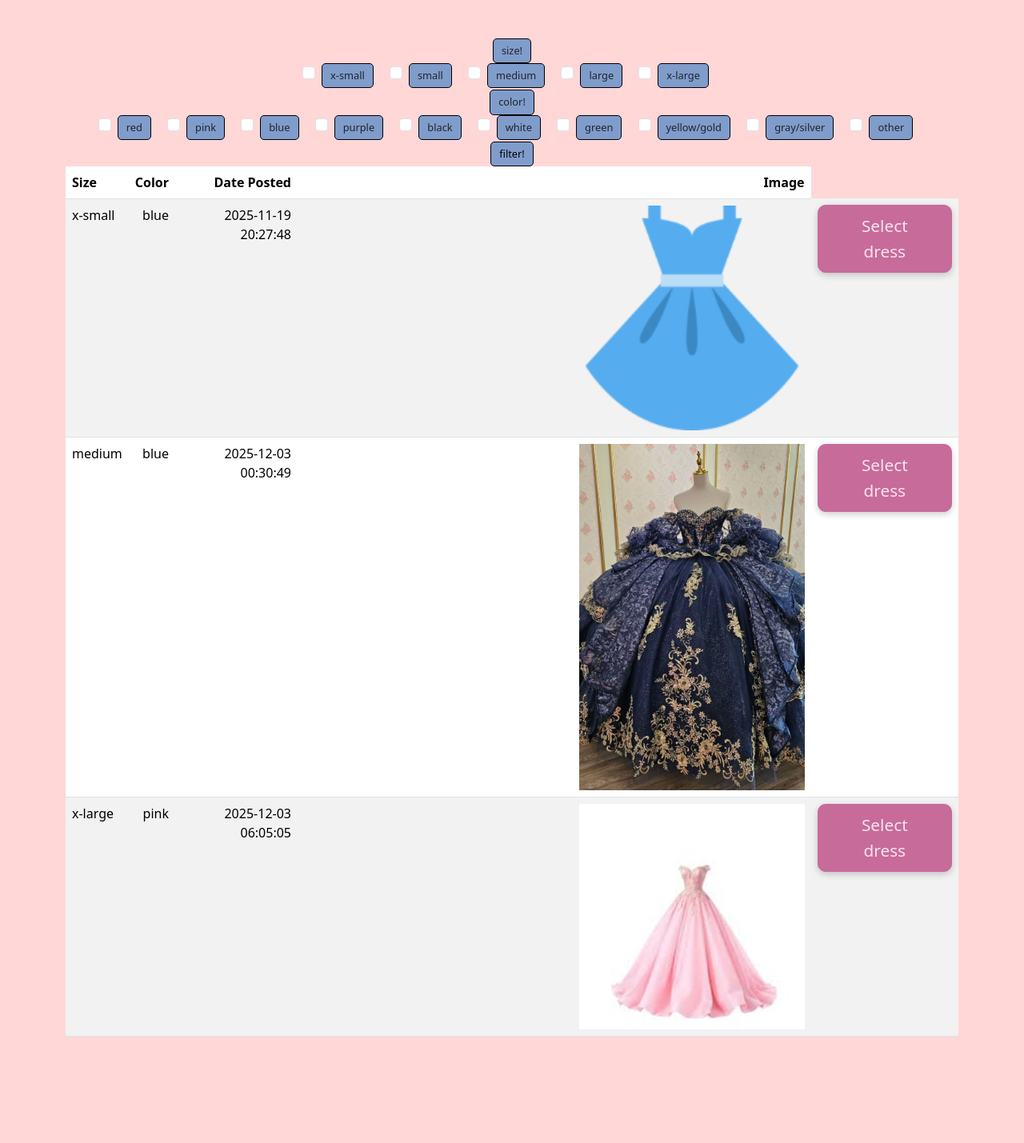
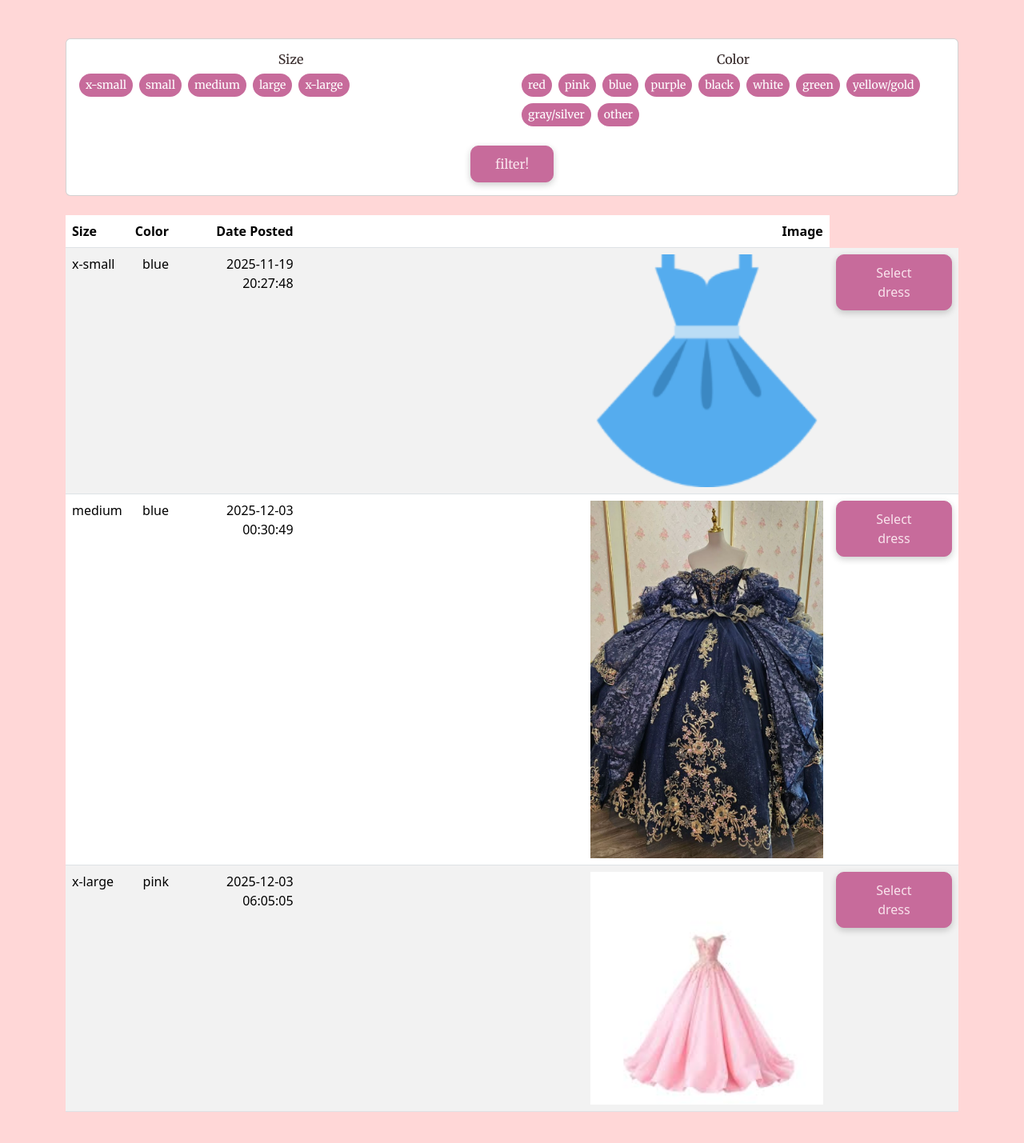
Before and after one commit to angelicabz81/gettingStarted, a Flask app: page /catalog in a window 1280 px wide. Shown: the part 76-1505 px from the top of the page at 80% size. Before the commit the page ends 1372 px from the top, so only its background shows below. Run offline with Flask 3, Linux system fonts and the light colour scheme; a user stored in the database is signed in; data comes from the database, SQL or seed files in the repository; both versions use the stored data as it was after the commit; some libraries are stand-ins or nearby versions; some web fonts are replaced.

Commit message:
Organize filter buttons

```diff
--- a/static/style.css
+++ b/static/style.css
@@ -25,7 +25,7 @@ body {
     color: #F9E3EC;
     border-color: #C76B9B;
 
-    font-size: 1.3rem;
+    font-size: 1rem;
     border-radius: 10px;
     padding: 10px 30px;
     box-shadow: 0px 3px 8px rgba(0, 0, 0, 0.2);
@@ -57,6 +57,36 @@ nav .navbar-brand
 }
 .navbar {
   background: linear-gradient(to right, #C76B9B, #cb7ea6)
+}
+
+
+/* Filter */
+
+.filter-title {
+    font-family: "Merriweather", serif;
+    color: #3B2F2F
+}
+
+.filter-pill { /* pill, rounded corners*/
+  border-radius: 900px;
+  background-color: #C76B9B;
+  color: white;
+  border: none;
+
+}
+
+.filter-pill:hover {
+  background-color: #C989A2;
+}
+
+.btn-check:checked + .filter-pill {
+    background-color: #C98AA7;   /*Changes color after selection */
+    color: white;
+}
+
+.filter-button {
+    border-radius: 900px;
+
 }
 
 
--- a/templates/catalog.html
+++ b/templates/catalog.html
@@ -11,33 +11,40 @@
     <form action = "/catalog" method = "get">
 
          <!--Filter between size in dresses -->
+
+        <div class = "card p-3 mb-4">
             <div class = "row">
-            <div>
-                <label>size!</label><br>
+                <div class = "col-md-6">
+                    <h6 class = "filter-title mb-2 body-font">Size</h6>
+                    <div class = "d-flex flex-wrap gap-2">
                         {% for size in ["x-small", "small", "medium", "large", "x-large"]%}
-                    <div class = "form-check form-check-inline">
-                        <input class ="form-check-input" type="checkbox" name="size" value="{{ size }}">
-                        <label class="form-check-label" for="{{ size }}">{{ size }}</label>
+
+                            <input class ="btn-check" type="checkbox" name="size" value="{{ size }}" id ="{{ size }}">
+                            <label class="btn btn-outline-secondary btn-sm filter-pill body-font" for="{{ size }}">{{ size }}</label>
+
+                        {% endfor %}
                     </div>
-                {% endfor %}
-
                 </div>
 
-            <!--Filter between color in dresses -->
-            <div>
-                <label>color!</label><br>
+                <div class = "col-md-6">
+                    <h6 class = "filter-title mb-2 body-font">Color</h6>
+                    <div class = "d-flex flex-wrap gap-2">
                         {% for color in ["red", "pink", "blue", "purple", "black", "white", "green", "yellow/gold", "gray/silver", "other"] %}
-                    <div class = "form-check form-check-inline">
-                        <input class ="form-check-input" type="checkbox" name="color" value="{{ color }}">
-                        <label class="form-check-label" for="{{ color }}">{{ color }}</label>
-                    </div>
+
+                            <input class ="btn-check" type="checkbox" name="color" value="{{ color }}" id ="{{ color }}">
+                            <label class="btn btn-outline-secondary btn-sm filter-pill body-font" for="{{ color }}">{{ color }}</label>
+
                         {% endfor %}
                     </div>
-
-            <div>
-                <button type="submit">filter!</button>
                 </div>
             </div>
+            <br>
+            <div>
+                <button class = "btn btn-primary body-font" type="submit">filter!</button>
+            </div>
+        </div>
+
+
     </form>
 
 
```
Also changed, not shown: wardrobe.db, 2 other files. Lines whose indentation alone changed are shown as unchanged.
